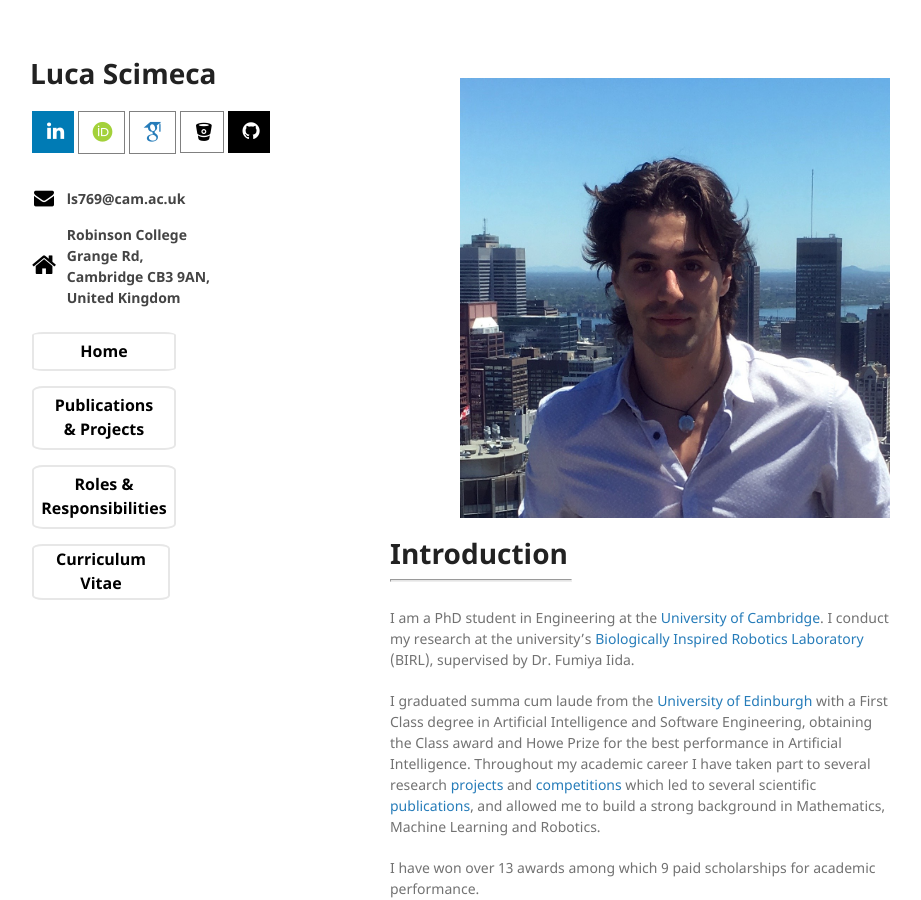
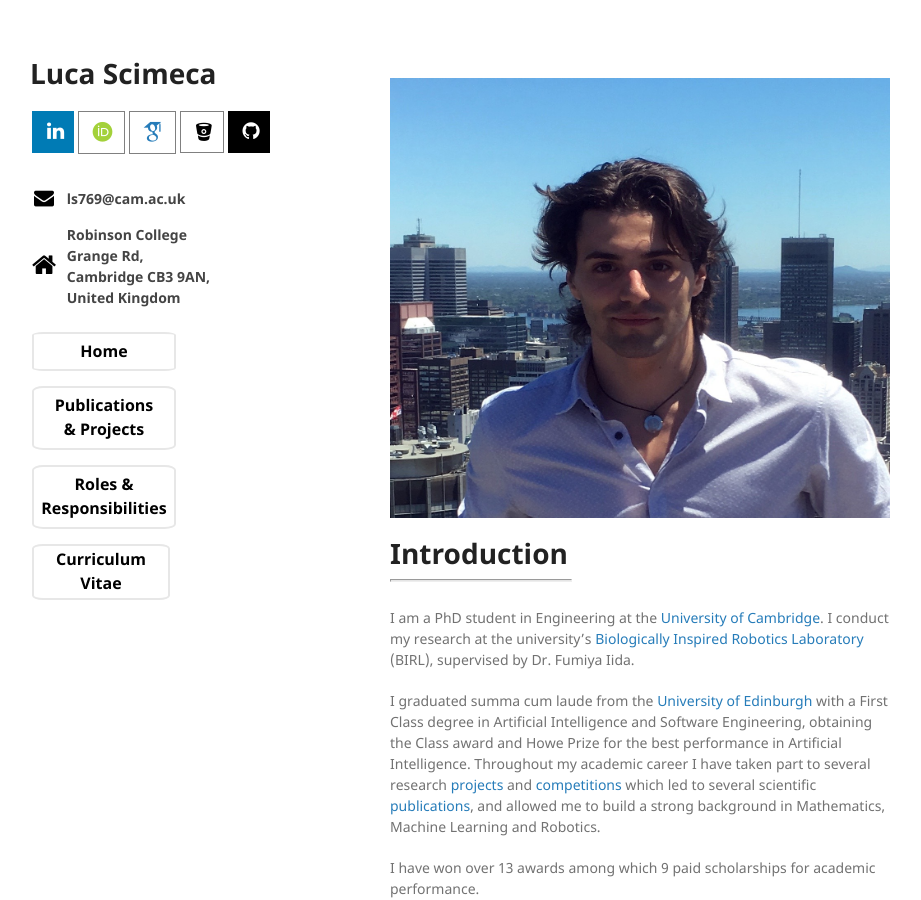
Before and after one commit to lucascimeca/lucascimeca.github.io, a Jekyll site: the page built from index.md, in a window 1280 px wide and 900 px high. Shown: the whole window, without its empty margins (180-1101 px from the left). Built offline with Jekyll 4.4.1, drawn with Linux system fonts in a browser that asks for light colours; nearby versions of some CDN libraries; some web fonts are replaced; the repository's description, which GitHub fills in, is left out.

Commit message:
Update index.md

```diff
--- a/index.md
+++ b/index.md
@@ -4,7 +4,7 @@ layout: default
 
 <link rel="stylesheet" href="{{ '/assets/css/style.css?v=' | append: site.github.build_revision | relative_url }}">
 
-<p id="-intro_img" style="padding-top: 20px; padding-left: 5em">
+<p id="-intro_img" style="padding-top: 20px;text-align:center;">
   <img src="/docs/Luca Scimeca.jpg" align="center" height="440" width="535">
 </p>
 
```
